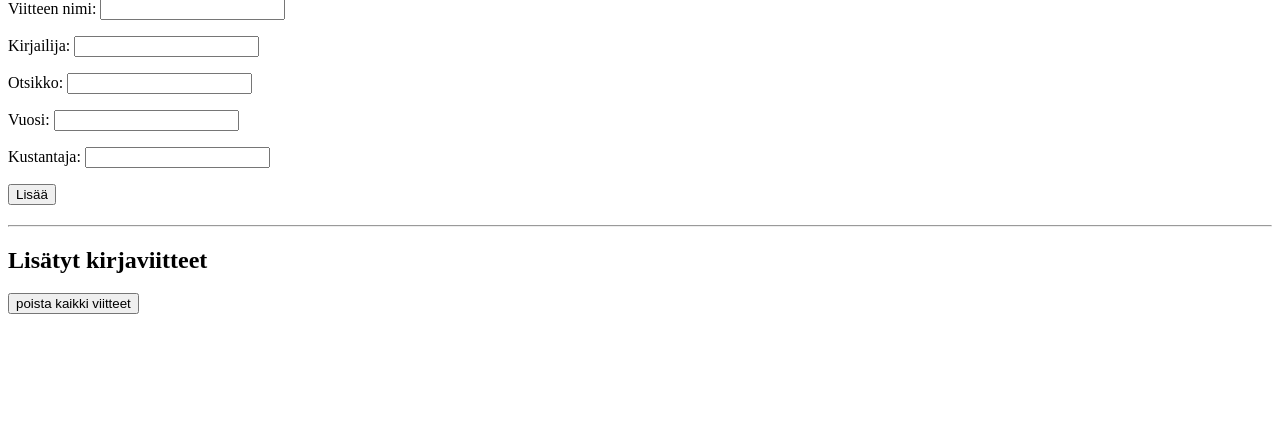
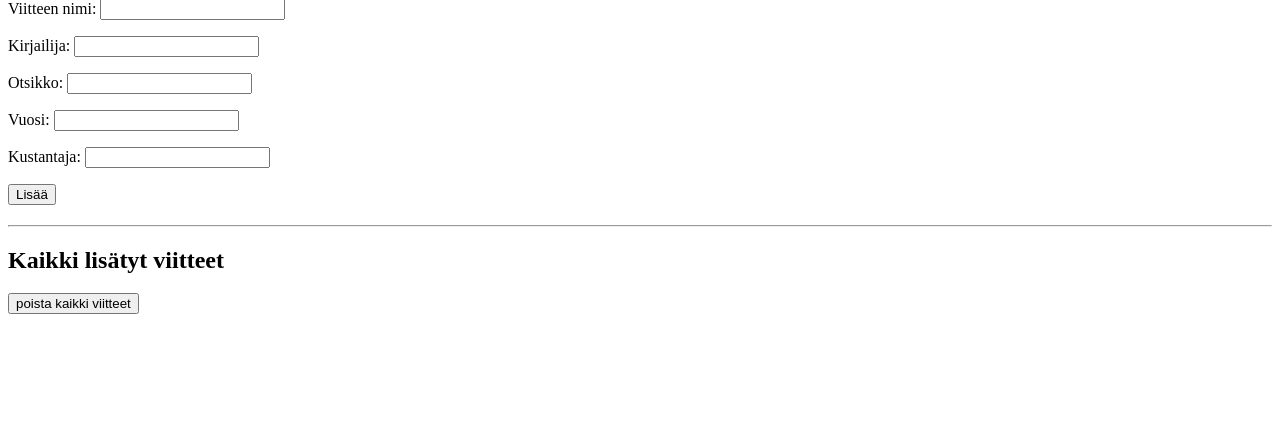
Before and after one commit to Yahimoh/Ohturyhma, a Flask app: template src/templates/index.html in a window 1280 px wide. Shown: the part 169-611 px from the top of the page. Run offline with Flask 3, Linux system fonts and the light colour scheme; the template is opened without the code that fills it, so the values that code supplies are empty.

Commit message:
Korjattu kieli

```diff
--- a/src/templates/index.html
+++ b/src/templates/index.html
@@ -87,7 +87,7 @@
 
 <hr>
 <div>
-<h2>Lisätyt kirjaviitteet</h2>
+<h2>Kaikki lisätyt viitteet</h2>
 <form action="/poista_viitteet" method="POST">
     <input type="submit" value="poista kaikki viitteet">
 </form>
```
